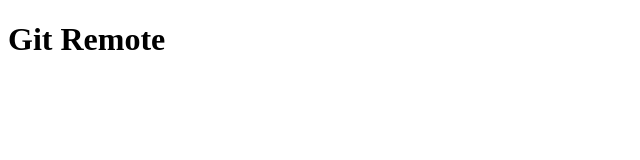
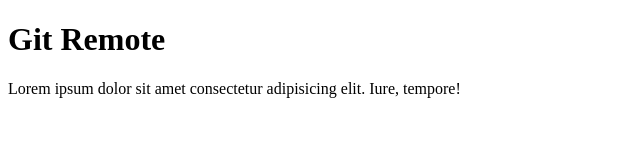
Before and after one commit to AibiProject/apw-git-test, a plain HTML site: page index.html in a window 1280 px wide. Shown: the whole page, without its empty margins (0-640 px from the left). Drawn offline with Linux system fonts and the light colour scheme.

Commit message:
menambah paragraf

```diff
--- a/index.html
+++ b/index.html
@@ -7,5 +7,6 @@
 </head>
 <body>
   <h1>Git Remote</h1>
+  <p>Lorem ipsum dolor sit amet consectetur adipisicing elit. Iure, tempore!</p>
 </body>
 </html>
```
